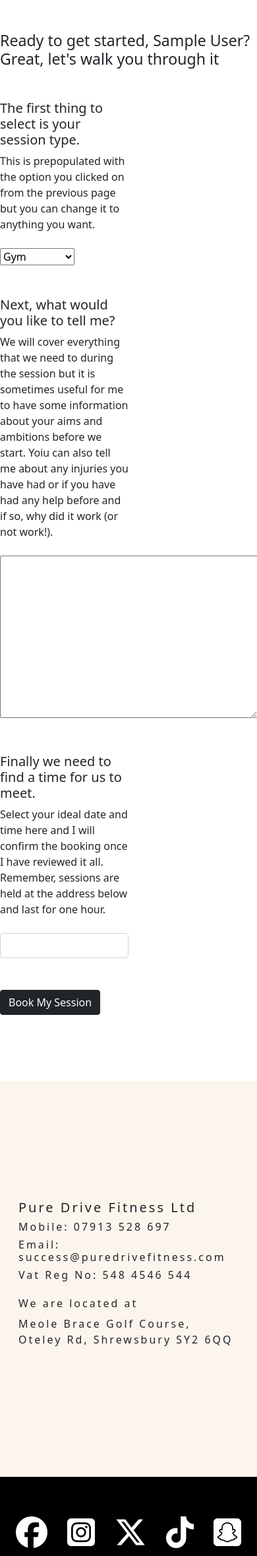
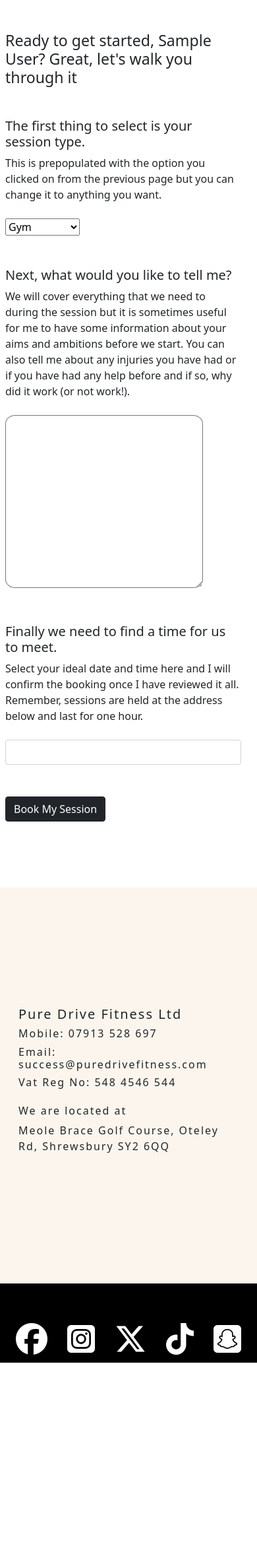
Before and after one commit to Spudos/PP4, a Django app: page /booking/booking_form/?session_type=Gym in a window 390 px wide. Shown: the part 190-2548 px from the top of the page at 66% size. After the commit the page ends 2255 px from the top, so only its background shows below. Run offline with Django 3.2, Linux system fonts and the light colour scheme; a user stored in the database is signed in; tables that the repository leaves empty hold one stand-in row (values such as "Sample post"); lists and menus that the app fills with data are empty; some libraries are stand-ins or nearby versions.

Commit message:
make booking responsive

```diff
--- a/booking/templates/booking.html
+++ b/booking/templates/booking.html
@@ -1,6 +1,6 @@
 {% extends 'base.html' %} {% load static %} {% block content %}
 <main>
-  <div class="mt-5 text-center">
+  <div class="m-2 mt-5 text-center">
     <h2 class="mb-3">Booking with me</h2>
     <p>Please review the sessions types below and choose what you feel is best for you.</p>
     <p>Once you have decided, simply click on a session and you will be taken to the booking for to submit your details</p>
@@ -9,7 +9,7 @@
   <div class="container">
     <div class="row row-cols-1 row-cols-md-3 g-4">
       {% for session in session_types %}
-        <div class="col card border-0 card-body booking-card m-4">
+        <div class="col card border-0 card-body booking-card m-2">
           <a href="{% url 'booking_form' %}?session_type={{ session.session_type }}">
             <img src="{{ session.image.url }}" alt="{{ session.type }}">
             <h3>{{ session.session_type }}</h3>
--- a/booking/templates/booking_form.html
+++ b/booking/templates/booking_form.html
@@ -1,10 +1,10 @@
 {% extends 'base.html' %} {% load static %} {% block content %}
 <main>
-  <h3 class="mt-5">
+  <h3 class="m-2 mt-5">
     Ready to get started, {{ user_name }}? Great, let's walk you through it
   </h3>
 
-  <form method="post" class="mt-4 col-6">
+  <form method="post" class="m-2 mt-4 col-11 col-md-6">
     {% csrf_token %}
     <div class="mt-5 mb-5">
       <label for="id_session_type" class="form-label"
@@ -17,17 +17,12 @@
       {{ form.session_type }}
     </div>
     <div class="mt-5 mb-5">
-      <label for="id_notes" class="form-label"
-        ><h5>Next, what would you like to tell me?</h5>
+      <label for="id_notes" class="form-label">
+        <h5>Next, what would you like to tell me?</h5>
         <p>
-          We will cover everything that we need to during the session but it is
-          sometimes useful for me to have some information about your aims and
-          ambitions before we start. Yoiu can also tell me about any injuries
-          you have had or if you have had any help before and if so, why did it
-          work (or not work!).
+          We will cover everything that we need to during the session but it is sometimes useful for me to have some information about your aims and ambitions before we start. You can also tell me about any injuries you have had or if you have had any help before and if so, why did it work (or not work!).
         </p>
-        <p></p
-      ></label>
+      </label>
       {{ form.notes }}
     </div>
     <input type="hidden" name="user" value="{{ form.initial.user }}" />
--- a/contact/templates/success.html
+++ b/contact/templates/success.html
@@ -1,6 +1,6 @@
 {% extends 'base.html' %} {% load static %} {% block content %}
 <main>
-  <div class="contact-page">
+  <div>
     <div class="row page-image mb-5">
       <img src="{% static 'images/success.webp' %}" alt="">
     </div>
@@ -10,7 +10,7 @@
     <h4 class="text-center mb-1">
       Why not have a read of my blog while you are here?
     </h4>
-    <div class="row col-2 m-auto d-flex justify-content-center">
+    <div class="row col-6 col-sm-3 col-lg-2 m-auto d-flex justify-content-center">
       <a class="btn btn-dark btn-lg contact-button" href="{% url 'blog' %}" role="button">
         <i class="fa fa-book-open" aria-hidden="true"></i>
         <span>Lets Read</span>
--- a/static/css/style.css
+++ b/static/css/style.css
@@ -233,7 +233,8 @@
 
 .booking-card {
   background-color: #fbf5ed;
-  height: 550px;
+  height: fit-content;
+  min-height: 550px;
   text-align: center;
   border-radius: 5%;
 }
@@ -254,9 +255,11 @@
   background: rgba(0, 0, 0, 0.2);
 }
 
-/*--------------------------------------------Contact me page*/
-.contact-page {
-  height: 100vh;
+#id_notes {
+  border-radius: 5%;
+  padding: 10px;
+  max-width: 300px;
+  box-sizing: border-box;
 }
 
 /*--------------------------------------------Image control*/
@@ -278,6 +281,7 @@
   #info-section {
     flex-direction: column !important;
     height: 600px;
+    letter-spacing: 2px;
   }
 
   .nav-button a i {
--- a/templates/account/login.html
+++ b/templates/account/login.html
@@ -7,7 +7,7 @@
 
 {% block content %}
 
-<div class="container contact-page">
+<div class="container">
   <div class="row">
     <div class="col-md-8 mt-3 offset-md-2">
       <h3>{% trans "Sign In" %}</h3>
--- a/templates/account/logout.html
+++ b/templates/account/logout.html
@@ -5,7 +5,7 @@
 {% block head_title %}{% trans "Sign Out" %}{% endblock %}
 
 {% block content %}
-<div class="container contact-page">
+<div class="container">
   <div class="row">
     <div class="col-md-8 mt-3 offset-md-2">
       <h3>{% trans "Sign Out" %}</h3>
--- a/templates/account/signup.html
+++ b/templates/account/signup.html
@@ -5,7 +5,7 @@
 {% block head_title %}{% trans "Signup" %}{% endblock %}
 
 {% block content %}
-<div class="container contact-page">
+<div class="container">
   <div class="row">
     <div class="col-md-8 offset-md-2">
       <h3>{% trans "Sign Up" %}</h3>
```
Also changed, not shown: booking/templates/booking_success.html (+4 -4 lines).
